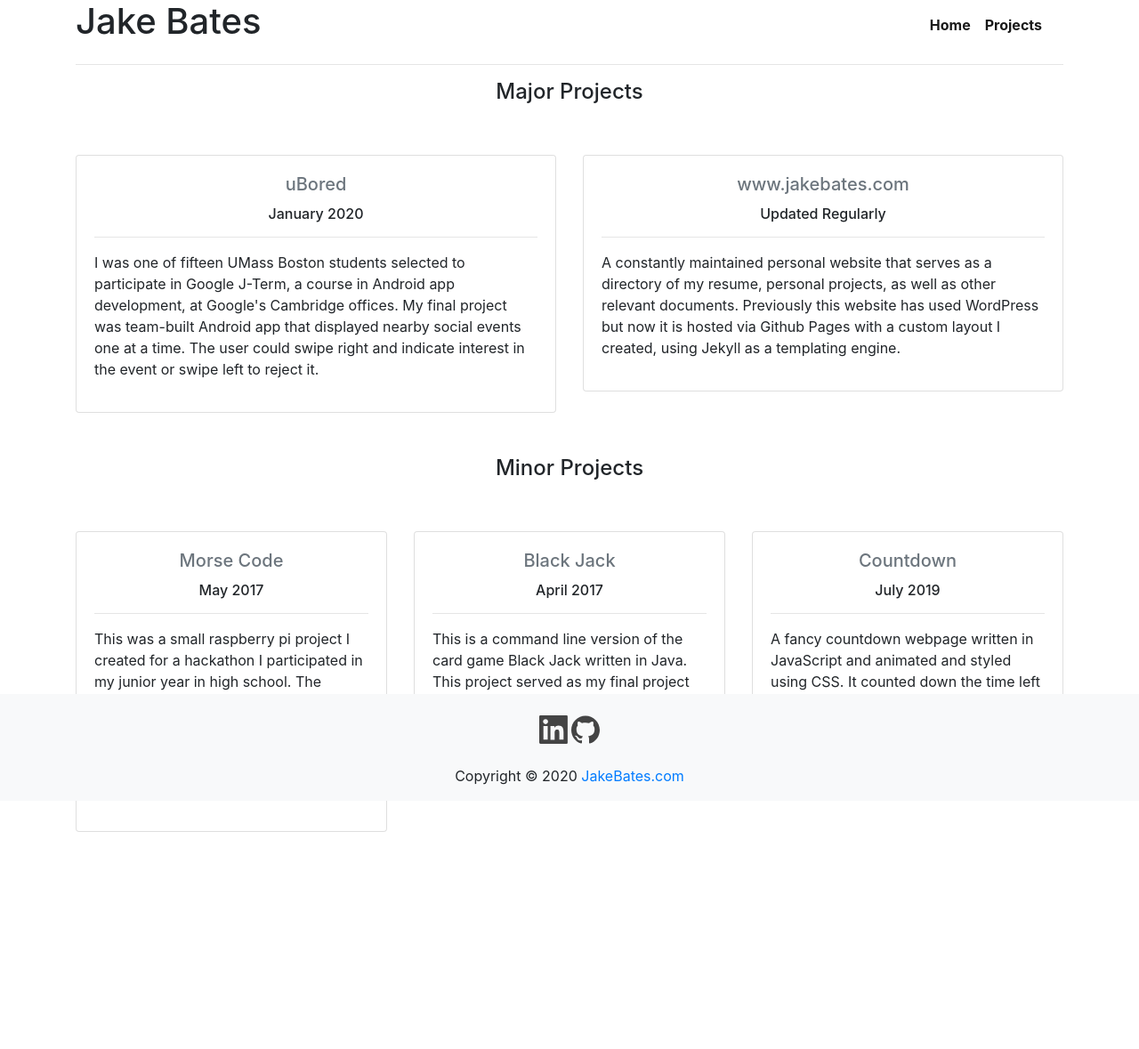
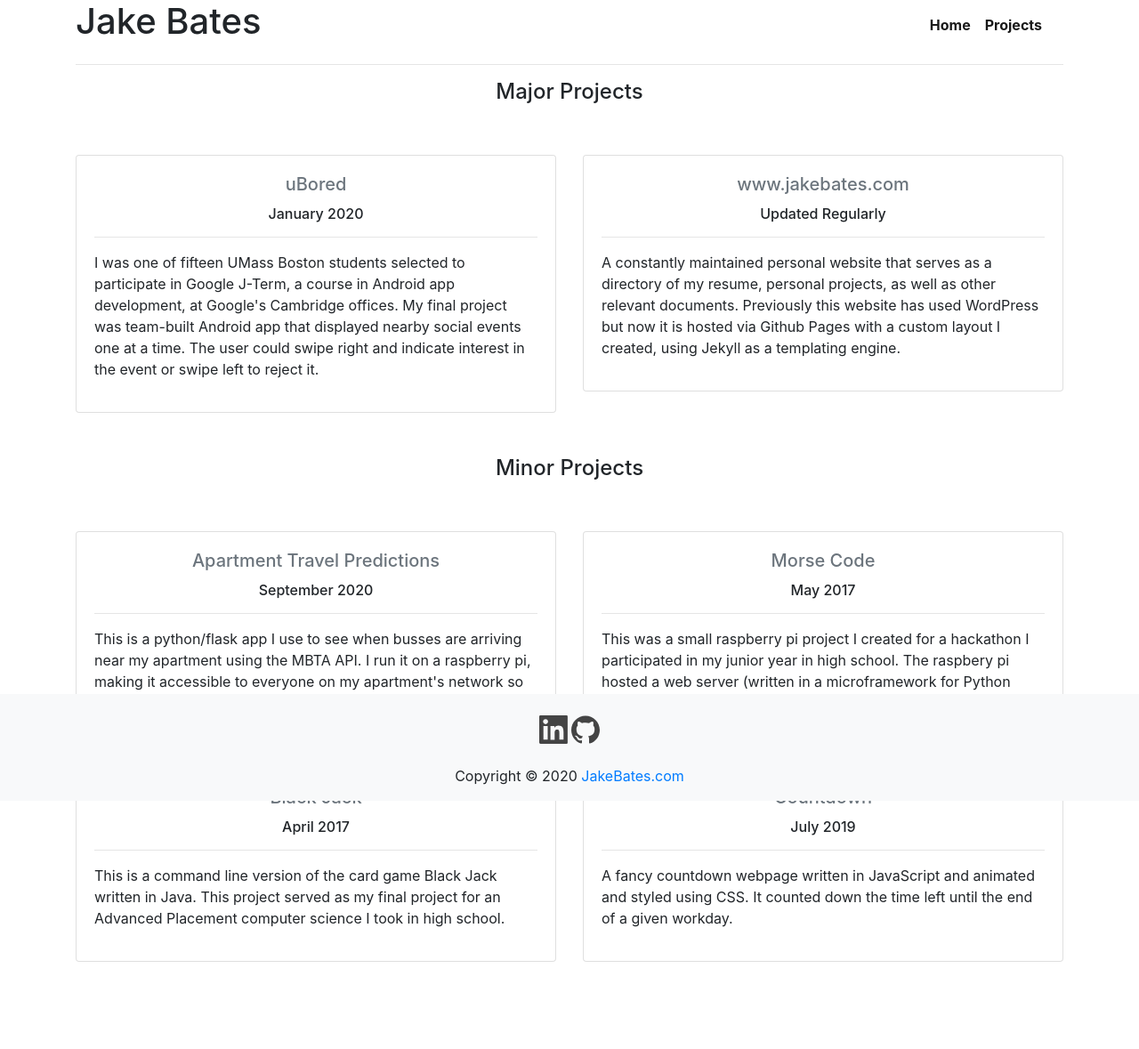
Before and after one commit to jpbates13/jpbates13.github.io, a Jekyll site: the page built from projects.html, in a window 1280 px wide. Shown: the whole page at 89% size. Built offline with Jekyll 4.4.1, drawn with Linux system fonts in a browser that asks for light colours; nearby versions of some CDN libraries; before the commit the page ends 1033 px from its top, so only the background shows below that.

Commit message:
Update projects.html

```diff
--- a/projects.html
+++ b/projects.html
@@ -58,7 +58,23 @@ layout: main-layout
   <section class="pricing py-5">
     <div class="container">
       <div class="row">
-        <div class="col-lg-4">
+      	<div class="col-lg-6">
+          <div class="card mb-5 mb-lg-0">
+            <div class="card-body rounded">
+              <a href="https://github.com/jpbates13/apartment-travel-predictions"
+                ><h5 class="card-title text-muted text-center">
+                  Apartment Travel Predictions
+                </h5></a
+              >
+              <h6 class="card-price text-center">September 2020</h6>
+              <hr />
+              <p>
+                This is a python/flask app I use to see when busses are arriving near my apartment using the MBTA API. I run it on a raspberry pi, making it accessible to everyone on my apartment's network so that my roommates can also see when busses are arriving.
+              </p>
+            </div>
+          </div>
+        </div>
+        <div class="col-lg-6">
           <div class="card mb-5 mb-lg-0">
             <div class="card-body rounded">
               <a href="https://github.com/jpbates13/morse-code"
@@ -78,7 +94,7 @@ layout: main-layout
             </div>
           </div>
         </div>
-        <div class="col-lg-4">
+        <div class="col-lg-6">
           <div class="card mb-5 mb-lg-0">
             <div class="card-body rounded">
               <a href="https://github.com/jpbates13/black-jack"
@@ -96,7 +112,7 @@ layout: main-layout
             </div>
           </div>
         </div>
-        <div class="col-lg-4">
+        <div class="col-lg-6">
           <div class="card mb-5 mb-lg-0">
             <div class="card-body rounded">
               <a href="https://github.com/jpbates13/countdown/"
```
